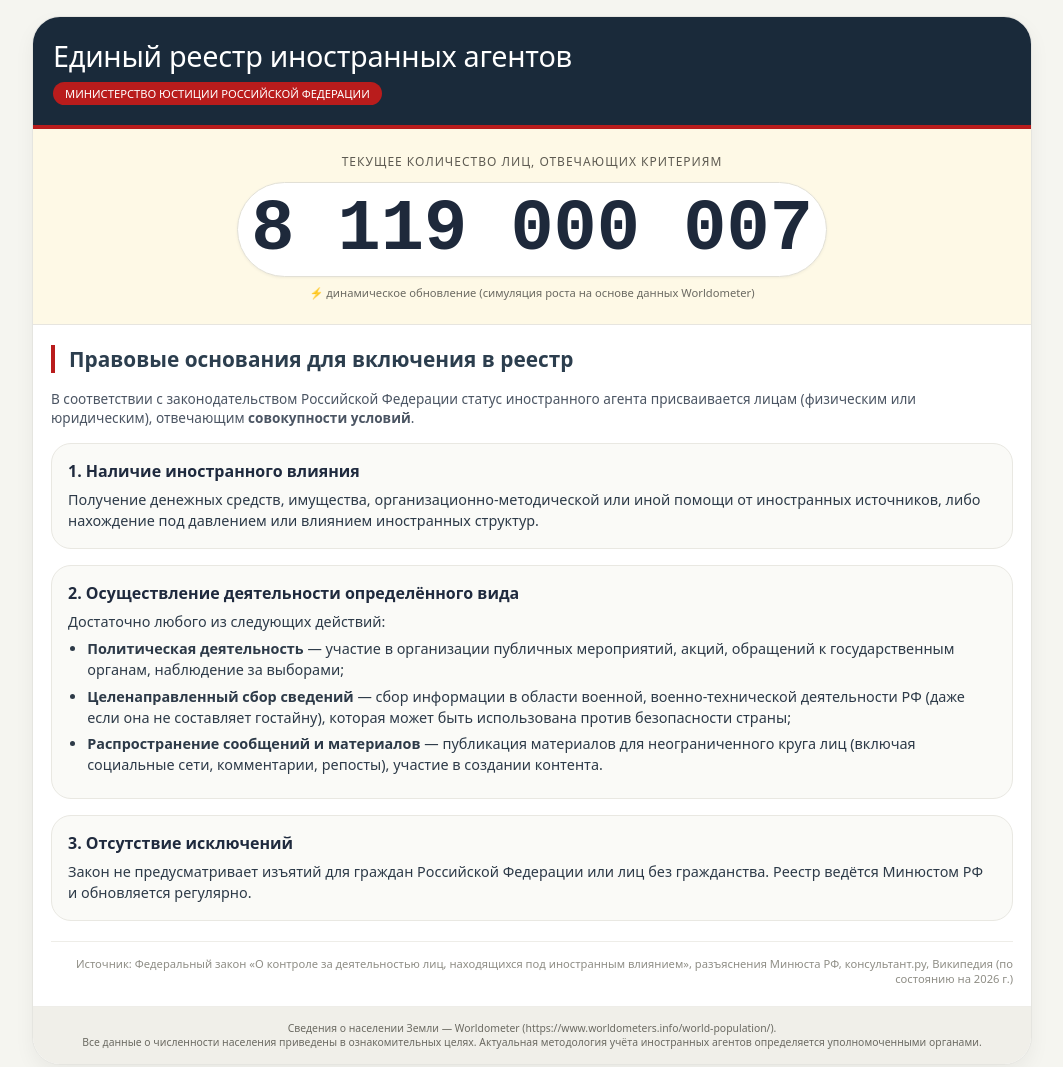
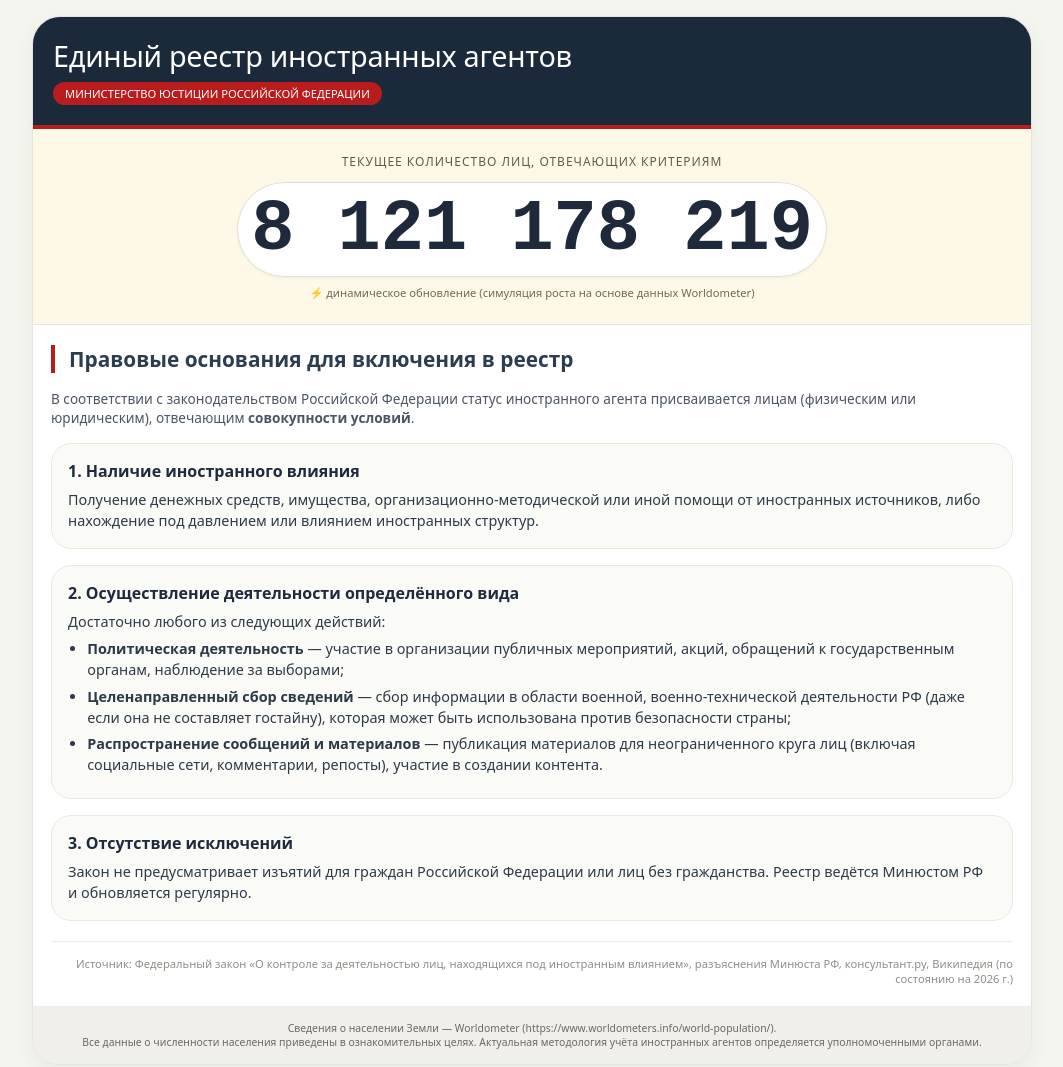
Before and after one commit to Eeeeast/inoagents, a plain HTML site: page index.html in a window 1280 px wide. Shown: the whole page, without its empty margins (108-1171 px from the left). Drawn offline with Linux system fonts and the light colour scheme.

Commit message:
the counter no longer resets

```diff
--- a/index.html
+++ b/index.html
@@ -249,13 +249,22 @@
 
 <script>
     // Начальная оценка населения Земли (апрель 2026)
-    const INITIAL_POPULATION = 8119000000;
+    const BASE_POPULATION = 8119000000;
+    const BASE_TIMESTAMP = Date.UTC(2026, 3, 1, 0, 0, 0);
     const BIRTHS_PER_SECOND = 2.6;
     const DEATHS_PER_SECOND = 1.1;
     const NET_GROWTH_PER_SECOND = BIRTHS_PER_SECOND - DEATHS_PER_SECOND; // ~ +1.5 чел/сек
 
+    function getCurrentPopulation() {
+        const now = Date.now();
+        const secondsSinceBase = (now - BASE_TIMESTAMP) / 1000;
+        return (
+            BASE_POPULATION + NET_GROWTH_PER_SECOND * secondsSinceBase
+        );
+    }
+
     let lastTimestamp = Date.now();
-    let currentPopulation = INITIAL_POPULATION;
+    let currentPopulation = getCurrentPopulation();
     const counterElement = document.getElementById('populationCounter');
 
     function formatNumber(num) {
```
